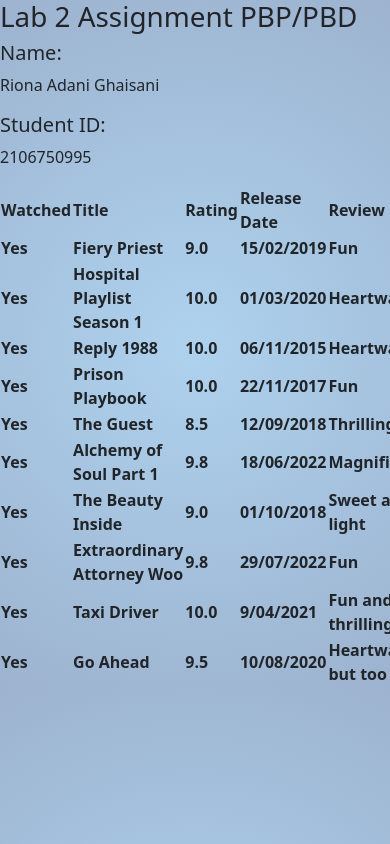
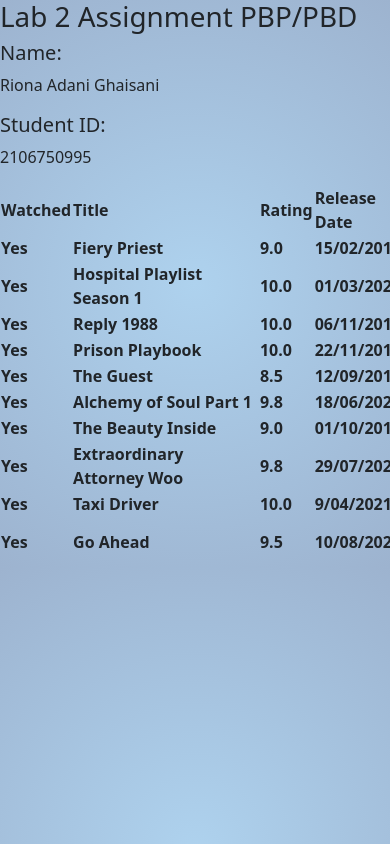
Before and after one commit to rionadani/Tugas-1, a Django app: page /mywatchlist/ in a window 390 px wide; the page is wider, and only the part inside the window is pictured. Run offline with Django 4.2, Linux system fonts and the light colour scheme; data comes from the database, SQL or seed files in the repository; lists and menus that the app fills with data are empty.

Commit message:
Update CSS

```diff
--- a/static/css/style.css
+++ b/static/css/style.css
@@ -44,3 +44,9 @@ body{
       flex-direction: column;
     }
 }
+
+@media (max-width: 600px) {
+    table {
+      width: 600px;
+    }
+}
```
